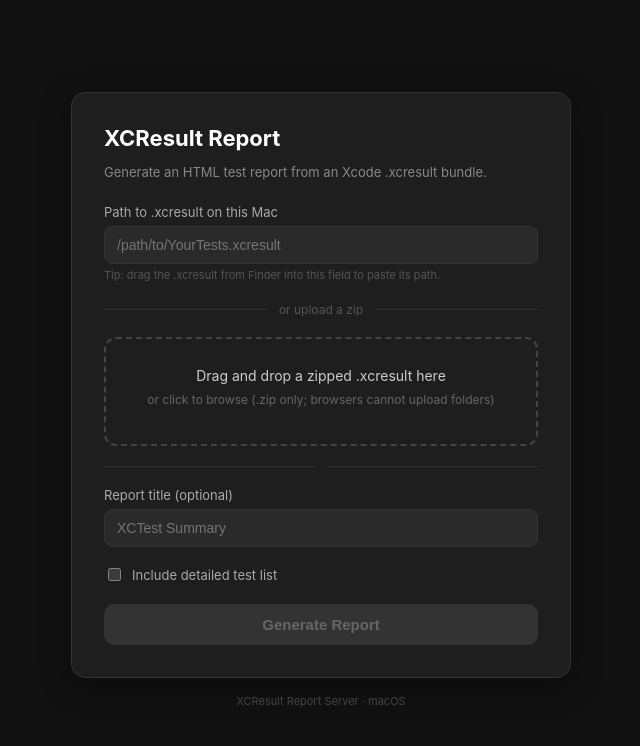
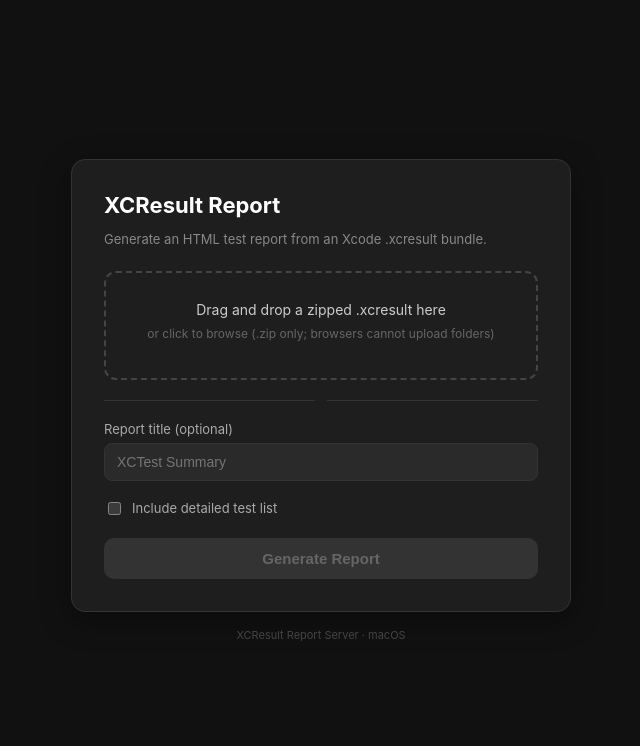
Before and after one commit to TheGreeMug/XCTestResultsInterpreter, a Flask app: page / in a window 1280 px wide. Shown: the top 746 px of the page, without its empty margins (319-959 px from the left). Run offline with Flask 3, Linux system fonts and the light colour scheme.

Commit message:
removed redundant part

```diff
--- a/server/templates/upload.html
+++ b/server/templates/upload.html
@@ -78,7 +78,6 @@
     @keyframes spin { to { transform: rotate(360deg); } }
 
     .footer { text-align: center; margin-top: 16px; font-size: 11px; color: #444; }
-    .path-hint { font-size: 11px; color: #555; margin-top: 4px; }
   </style>
 </head>
 <body>
@@ -96,15 +95,6 @@
       <p class="subtitle">Generate an HTML test report from an Xcode .xcresult bundle.</p>
 
       <form method="post" action="/upload" enctype="multipart/form-data" id="uploadForm">
-
-        <div class="field">
-          <label for="local_path">Path to .xcresult on this Mac</label>
-          <input type="text" id="local_path" name="local_path"
-                 placeholder="/path/to/YourTests.xcresult" autocomplete="off" />
-          <div class="path-hint">Tip: drag the .xcresult from Finder into this field to paste its path.</div>
-        </div>
-
-        <div class="divider">or upload a zip</div>
 
         <div class="drop-zone" id="dropZone">
           <p>Drag and drop a zipped .xcresult here</p>
@@ -139,15 +129,10 @@
     const submitBtn = document.getElementById('submitBtn');
     const spinner = document.getElementById('spinner');
     const form = document.getElementById('uploadForm');
-    const localPath = document.getElementById('local_path');
-
     function updateSubmit() {
-      const hasPath = localPath.value.trim().length > 0;
       const hasFile = fileInput.files && fileInput.files.length > 0;
-      submitBtn.disabled = !(hasPath || hasFile);
+      submitBtn.disabled = !hasFile;
     }
-
-    localPath.addEventListener('input', updateSubmit);
 
     dropZone.addEventListener('click', () => fileInput.click());
     dropZone.addEventListener('dragover', (e) => {
```
